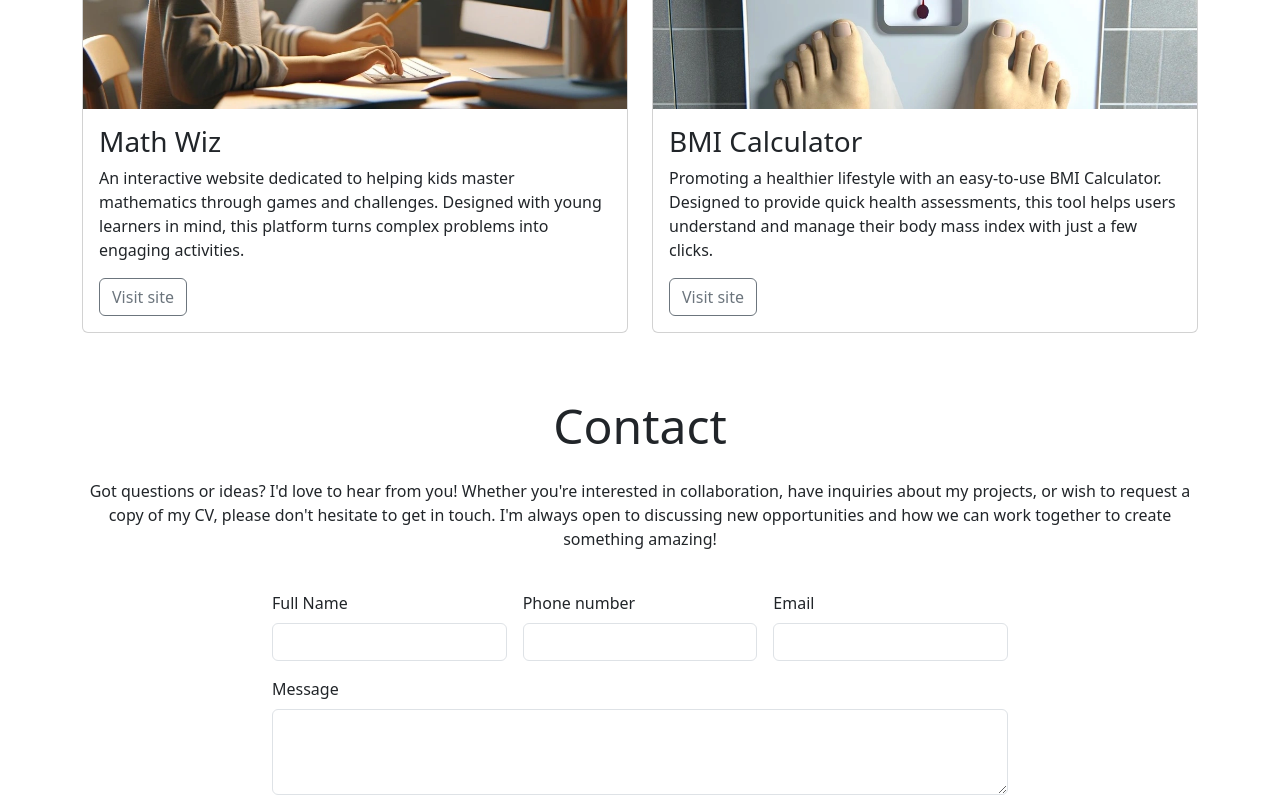
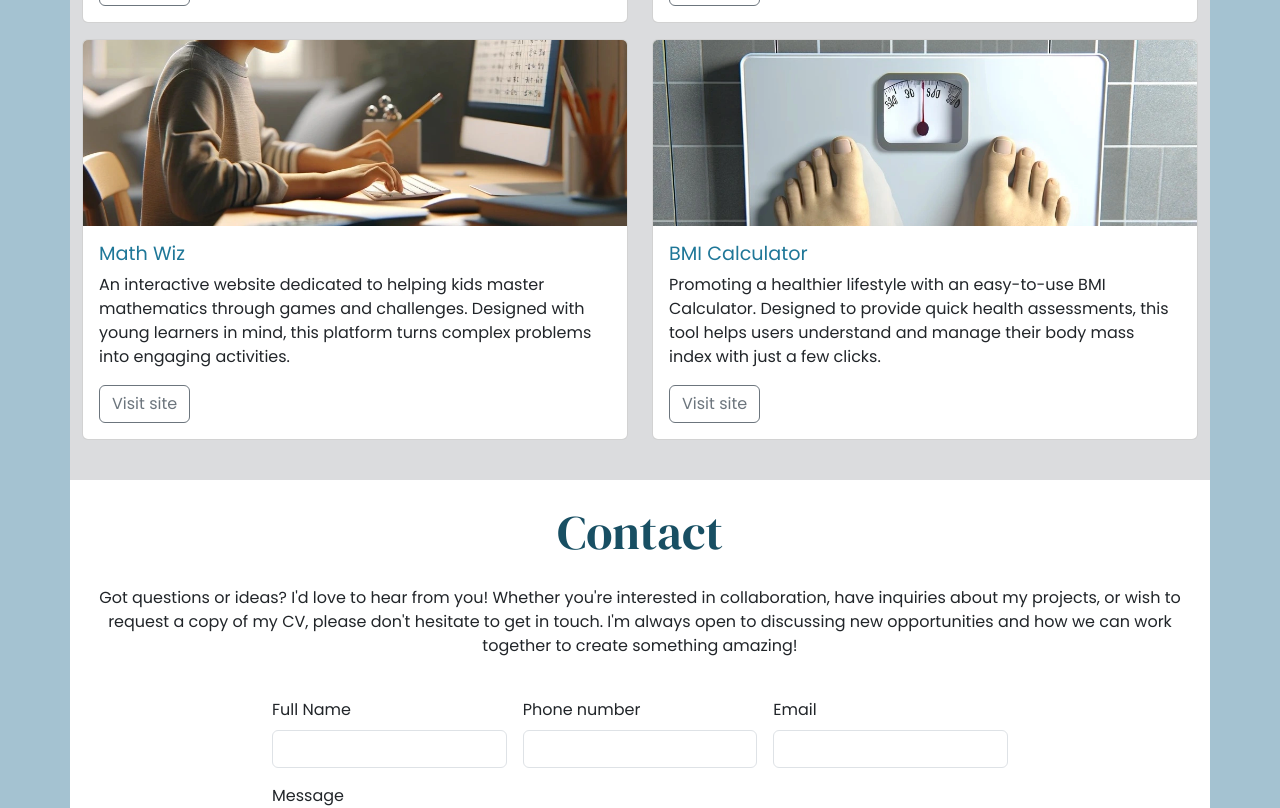
Before and after one commit to kens-i/mei-wong, a plain HTML site: page index.html in a window 1280 px wide. Shown: the part 1540-2348 px from the top of the page. Drawn offline with nearby package versions, Linux system fonts and the light colour scheme.

Commit message:
add css styles

```diff
--- /dev/null
+++ b/assets/css/style.css
@@ -0,0 +1,74 @@
+/*
+    #a4c2d1; egg blue
+    #dbdcde; light grey
+    #1f7798; mid-blue
+    #184f63; dark-blue
+*/
+
+/* global styles */
+
+@import url('https://fonts.googleapis.com/css2?family=DM+Serif+Display:ital@0;1&family=Poppins&display=swap');
+
+body {
+    font-family: "Poppins", sans-serif;
+    background-color: #a4c2d1; /* egg blue */
+}
+
+h1,
+h2 {
+    font-family: "DM Serif Display", serif;
+    color: #184f63; /* dark-blue */
+}
+
+/* About section */
+
+#about {
+    background-color: white;
+}
+
+/* Portfolio */
+
+#portfolio {
+    background-color: #dbdcde; /* light grey */
+}
+
+#portfolio .card-title {
+    color: #1f7798; /* mid blue */
+    font-size: 1.2rem;
+}
+
+#portfolio .btn-outline-secondary:hover {
+    background-color: #1f7798; /* mid blue */
+}
+
+#portfolio .card-text {
+    min-height: 120px;
+}
+
+
+/* Contact section */
+
+#contact {
+    background-color: white;
+}
+
+/* Header */
+
+#hero {
+    background-color: #dbdcde; /* light grey */
+    background-image: url("../images/background.webp");
+    background-size: cover;
+    background-position: 50% 70%;
+    min-height: 500px;
+    padding: 5% 7%;
+}
+
+/* Media queries */
+
+/* Use Bootstrap breakpoint for XL screens */
+@media screen and (min-width: 1200px) {
+    /* Fixes all portfolio cards being too tall on xl screens */
+    #portfolio .card-text {
+        min-height: auto;
+    }
+}
--- a/index.html
+++ b/index.html
@@ -8,6 +8,8 @@
     <!-- Bootstrap CSS Link -->
     <link href="https://cdn.jsdelivr.net/npm/bootstrap@5.3.3/dist/css/bootstrap.min.css" rel="stylesheet"
         integrity="sha384-QWTKZyjpPEjISv5WaRU9OFeRpok6YctnYmDr5pNlyT2bRjXh0JMhjY6hW+ALEwIH" crossorigin="anonymous">
+    <!-- Custom CSS stylesheet -->
+    <link rel="stylesheet" href="assets/css/style.css">
 </head>
 
 <body>
```
Also changed, not shown: assets/images/background.webp (added), assets/images/css/style.css (deleted).
